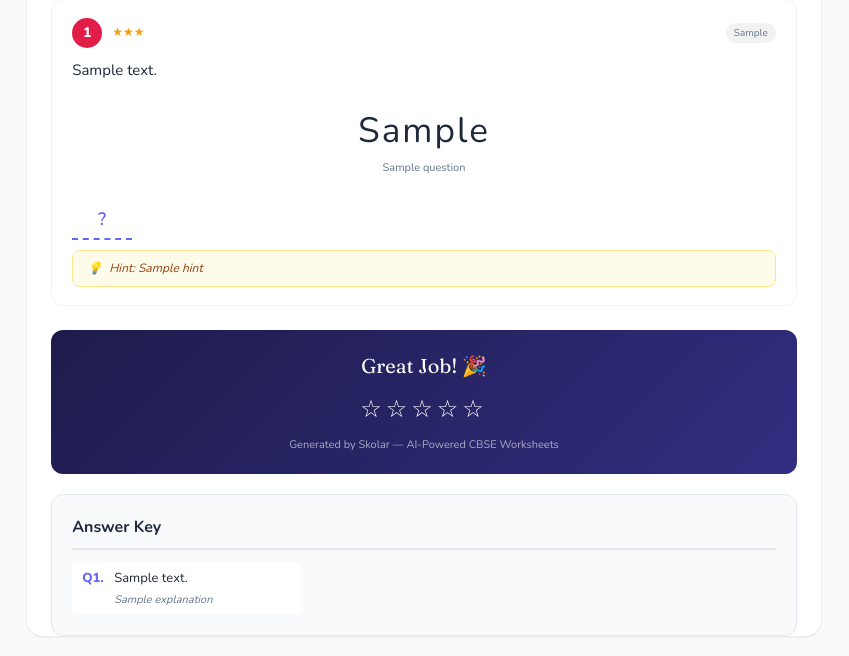
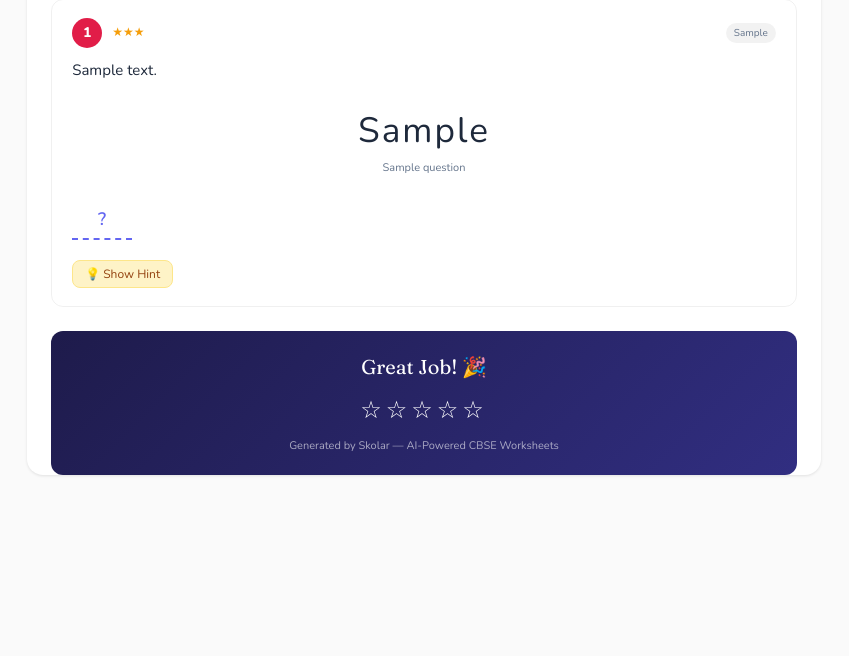
Before and after one commit to nirajyt2022-source/edTech, a Python web app: template backend/app/templates/worksheet.html.j2 in a window 1280 px wide. Shown: the part 508-1164 px from the top of the page, without its empty margins (216-1065 px from the left). After the commit the page ends 984 px from the top, so only its background shows below. Run offline with Jinja, Linux system fonts and the light colour scheme; the template is opened without the code that fills it: most values are stand-ins (such as "Sample title", 1, 10 or a date in 2020).

Commit message:
fix(ui): Wire PDF to rendered_html, hide hints/answers on screen
1. PDF download: handleDownloadPdf now uses rendered_html directly
   (browser print/save-as-PDF) instead of calling the backend API.
   Falls back to API endpoint for worksheets without rendered_html.

2. Hints: Hidden on screen by default with "Show Hint" toggle button.
   Always visible in print/PDF via @media print CSS.

3. Answer key: Hidden on screen by default. Toggled via postMessage
   from the React "Show Answer Key" toolbar button to the iframe.
   Print/PDF visibility controlled by template _hide_answers flag.

4. Removed duplicate Print button between header and iframe — the
   toolbar Print button already provides the same functionality.

5. Updated iframe sandbox to "allow-same-origin allow-scripts" to
   enable hint toggle and answer key postMessage communication.

Co-Authored-By: Claude Opus 4.6 <noreply@anthropic.com>

```diff
--- a/backend/app/templates/worksheet.html.j2
+++ b/backend/app/templates/worksheet.html.j2
@@ -449,6 +449,32 @@ body {
   color: #92400E;
 }
 .hint-icon { margin-right: 4px; }
+.hint-toggle {
+  display: inline-flex;
+  align-items: center;
+  gap: 4px;
+  margin-top: 10px;
+  padding: 5px 12px;
+  border-radius: 8px;
+  background: #FEF3C7;
+  border: 1px solid #FDE68A;
+  font-size: 12px;
+  color: #92400E;
+  cursor: pointer;
+  font-family: inherit;
+}
+.hint-toggle:hover { background: #FDE68A; }
+
+/* ── Screen: hide hints by default, show on click ── */
+@media screen {
+  .hint-box { display: none; }
+  .hint-box.revealed { display: block; }
+}
+/* ── Print/PDF: always show hints, hide toggle buttons ── */
+@media print {
+  .hint-box { display: block !important; }
+  .hint-toggle { display: none !important; }
+}
 
 /* ── Show Work ── */
 .show-work {
@@ -489,6 +515,15 @@ body {
   background: #F8FAFC;
   border: 1px solid #E2E8F0;
   page-break-before: always;
+}
+/* Screen: hide answer key by default, show via postMessage */
+@media screen {
+  .answer-key { display: none; }
+  .answer-key.visible { display: block; }
+}
+/* Print: answer key visibility controlled by template flag */
+@media print {
+  .answer-key.print-hide { display: none !important; }
 }
 .answer-key .ak-title {
   font-weight: 700;
@@ -768,6 +803,9 @@ body {
 
     {# ── HINT ── #}
     {% if q.hint %}
+    <button class="hint-toggle" onclick="this.nextElementSibling.classList.add('revealed');this.style.display='none'">
+      💡 Show Hint
+    </button>
     <div class="hint-box">
       <span class="hint-icon">💡</span> {{ L.hint }} {{ q.hint }}
     </div>
@@ -833,7 +871,7 @@ body {
 
   {# ── ANSWER KEY ── #}
   {% if not worksheet.get('_hide_answers', false) %}
-  <div class="answer-key">
+  <div class="answer-key{% if worksheet.get('_hide_answers', false) %} print-hide{% endif %}">
     <div class="ak-title">{{ L.answer_key }}</div>
     <div class="answer-grid">
       {% for q in worksheet.questions | default([]) %}
@@ -852,5 +890,19 @@ body {
   {% endif %}
 
 </div>
+<script>
+  window.addEventListener('message', function(e) {
+    if (e.data && e.data.type === 'toggleAnswerKey') {
+      var ak = document.querySelector('.answer-key');
+      if (ak) {
+        if (e.data.show) {
+          ak.classList.add('visible');
+        } else {
+          ak.classList.remove('visible');
+        }
+      }
+    }
+  });
+</script>
 </body>
 </html>
```
Also changed, not shown: frontend/src/pages/WorksheetGenerator.tsx (+21 -24 lines).
